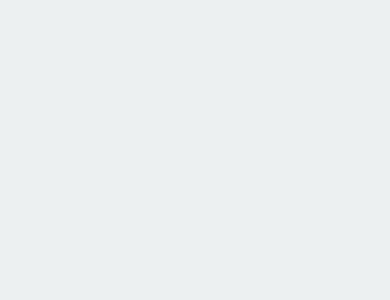
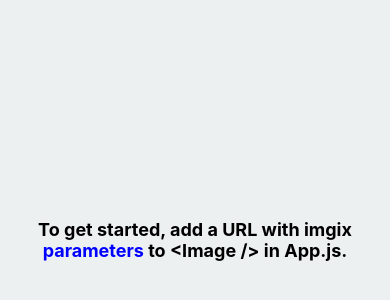
Before and after one commit to imgix/react-native-expo-example-app, a React Native app: screen / in a window 390 px wide. Shown: the part 178-478 px from the top of the page. Built offline with nearby package versions, Linux system fonts and the light colour scheme.

Commit message:
chore: add params call to action
In this commit we add a call to action that described to the user what
they need to do to get started with our example.

```diff
--- a/App.js
+++ b/App.js
@@ -1,9 +1,24 @@
 import Constants from "expo-constants";
 import * as React from "react";
-import { StyleSheet, View } from "react-native";
+import { Linking, StyleSheet, Text, View } from "react-native";
 
 export default function App() {
-  return <View style={styles.container}></View>;
+  return (
+    <View style={styles.container}>
+      <Text style={styles.paragraph}>
+        To get started, add a URL with imgix{" "}
+        <Text
+          style={styles.link}
+          onPress={() =>
+            Linking.openURL("https://docs.imgix.com/apis/rendering")
+          }
+        >
+          parameters
+        </Text>{" "}
+        to {"<Image />"} in App.js.
+      </Text>
+    </View>
+  );
 }
 
 const styles = StyleSheet.create({
```
